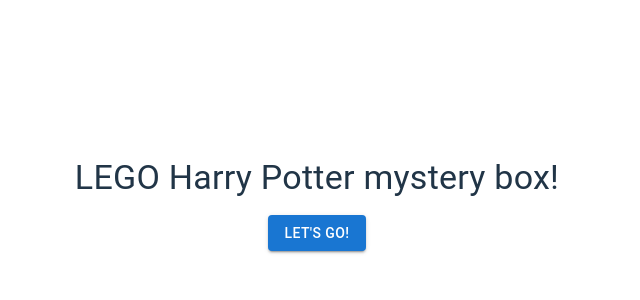
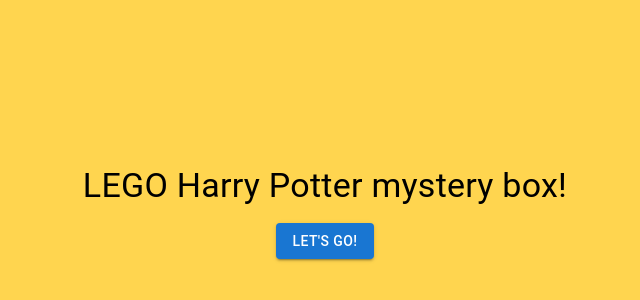
Before and after one commit to TomekHK/LegoMysteryBox, a React (Vite) app: page / in a window 1280 px wide. Shown: the part 196-496 px from the top of the page, without its empty margins (323-963 px from the left). Built offline with nearby package versions, Linux system fonts and the light colour scheme; no server answers.

Commit message:
add MinifigPartCard

```diff
--- a/src/components/MinifigCard.tsx
+++ b/src/components/MinifigCard.tsx
@@ -1,9 +1,4 @@
-import {
-  Button,
-  Card,
-  CardActionArea,
-  CardActions,
-} from "@mui/material";
+import { Button, Card, CardActionArea, CardActions } from "@mui/material";
 import MinifigCardContent from "./MinifigCardContent";
 
 function MinifigCard({
@@ -18,9 +13,7 @@
   return (
     <Card
       sx={{
-        boxShadow: isSelected
-          ? "0px 0px 10px 5px rgba(255, 165, 0, 0.5)"
-          : "none",
+        boxShadow: isSelected ? "0px 0px 12px 3px #333" : "none",
       }}
     >
       <CardActionArea onClick={onSelect}>
--- a/src/components/MinifigCardContent.tsx
+++ b/src/components/MinifigCardContent.tsx
@@ -12,7 +12,7 @@
         image={minifig.set_img_url}
       />
       <CardContent>
-        <Typography variant="h6" align="center" sx={{ minHeight: "72px" }}>
+        <Typography variant="body1" align="center" sx={{ minHeight: "72px" }}>
           {shortenString(minifig.name)}
         </Typography>
       </CardContent>
--- /dev/null
+++ b/src/components/MinifigPartCard.tsx
@@ -0,0 +1,41 @@
+import { Card, CardContent, CardMedia, Typography } from "@mui/material";
+
+function MinifigPartCard({ part }: { part: IPart }) {
+  return (
+    <Card
+      sx={{
+        height: "100px",
+        display: "flex",
+        padding: "8px",
+        flexGrow: 1,
+        flexDirection: "row",
+        justifyContent: "flex-start",
+        alignContent: "center",
+      }}
+    >
+      <CardMedia
+        component="img"
+        alt={part.name}
+        height="90%"
+        sx={{ objectFit: "contain", width: "90px" }}
+        image={part.part_img_url}
+      />
+      <CardContent>
+        <Typography
+          component="div"
+          variant="body2"
+          sx={{
+            whiteSpace: "nowrap",
+            overflow: "hidden",
+            textOverflow: "ellipsis",
+          }}
+        >
+          {part.name}
+        </Typography>
+        <Typography variant="body1">Part Number: {part.part_num}</Typography>
+      </CardContent>
+    </Card>
+  );
+}
+
+export default MinifigPartCard;
--- a/src/index.css
+++ b/src/index.css
@@ -1,12 +1,6 @@
 /* TODO check and remove */
 :root {
-  font-family: Inter, system-ui, Avenir, Helvetica, Arial, sans-serif;
-  line-height: 1.5;
-  font-weight: 400;
-
-  color-scheme: light dark;
-  color: rgba(255, 255, 255, 0.87);
-  background-color: #242424;
+  background-color: #ffd54f;
 
   font-synthesis: none;
   text-rendering: optimizeLegibility;
@@ -14,57 +8,3 @@
   -moz-osx-font-smoothing: grayscale;
   -webkit-text-size-adjust: 100%;
 }
-
-a {
-  font-weight: 500;
-  color: #646cff;
-  text-decoration: inherit;
-}
-a:hover {
-  color: #535bf2;
-}
-
-body {
-  margin: 0;
-  display: flex;
-  place-items: center;
-  min-width: 320px;
-  min-height: 100vh;
-}
-
-h1 {
-  font-size: 3.2em;
-  line-height: 1.1;
-}
-
-button {
-  border-radius: 8px;
-  border: 1px solid transparent;
-  padding: 0.6em 1.2em;
-  font-size: 1em;
-  font-weight: 500;
-  font-family: inherit;
-  background-color: #1a1a1a;
-  cursor: pointer;
-  transition: border-color 0.25s;
-}
-button:hover {
-  border-color: #646cff;
-}
-button:focus,
-button:focus-visible {
-  outline: 4px auto -webkit-focus-ring-color;
-}
-
-@media (prefers-color-scheme: light) {
-  :root {
-    color: #213547;
-    background-color: #ffffff;
-  }
-  a:hover {
-    color: #747bff;
-  }
-  button {
-    background-color: #f9f9f9;
-  }
-}
--- a/src/pages/ThirdPage.tsx
+++ b/src/pages/ThirdPage.tsx
@@ -1,11 +1,21 @@
-import { Box, Card, Grid } from "@mui/material";
+import { Box, Card, Grid, List, ListItem } from "@mui/material";
 import { useMinifigContext } from "../contexts/MinifigContext";
 import MinifigCardContent from "../components/MinifigCardContent";
 import useFetchSetParts from "../hooks/useFetchSetParts";
+import { useNavigate } from "react-router-dom";
+import { useEffect } from "react";
+import MinifigPartCard from "../components/MinifigPartCard";
 
 function ThirdPage() {
   const { selectedFigure } = useMinifigContext();
   const { data, error, isLoading } = useFetchSetParts(selectedFigure?.set_num);
+  const navigate = useNavigate();
+
+  useEffect(() => {
+    if (selectedFigure == null) {
+      navigate("/");
+    }
+  }, [selectedFigure]);
 
   return (
     <>
@@ -15,9 +25,18 @@
         </Grid>
         <Grid item xs={12} sm={12} md={4}>
           {selectedFigure && (
-            <Card>
-              <MinifigCardContent minifig={selectedFigure} />
-            </Card>
+            <Box>
+              <Card sx={{ marginX: "16px" }}>
+                <MinifigCardContent minifig={selectedFigure} />
+              </Card>
+              <List>
+                {data?.map((part) => (
+                  <ListItem>
+                    <MinifigPartCard part={part.part} />
+                  </ListItem>
+                ))}
+              </List>
+            </Box>
           )}
         </Grid>
       </Grid>
```
Also changed, not shown: src/App.css (deleted, +0 -44 lines).
